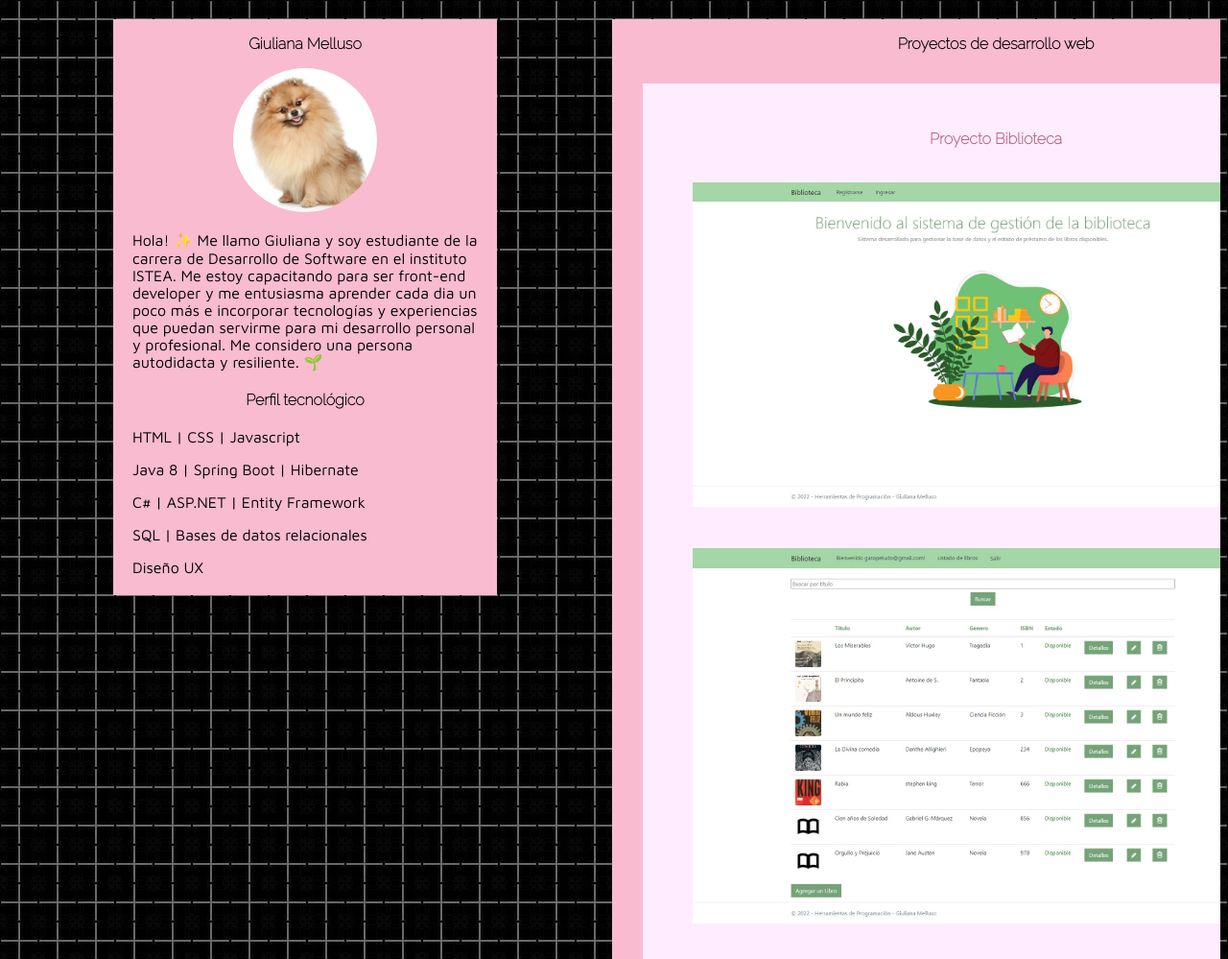
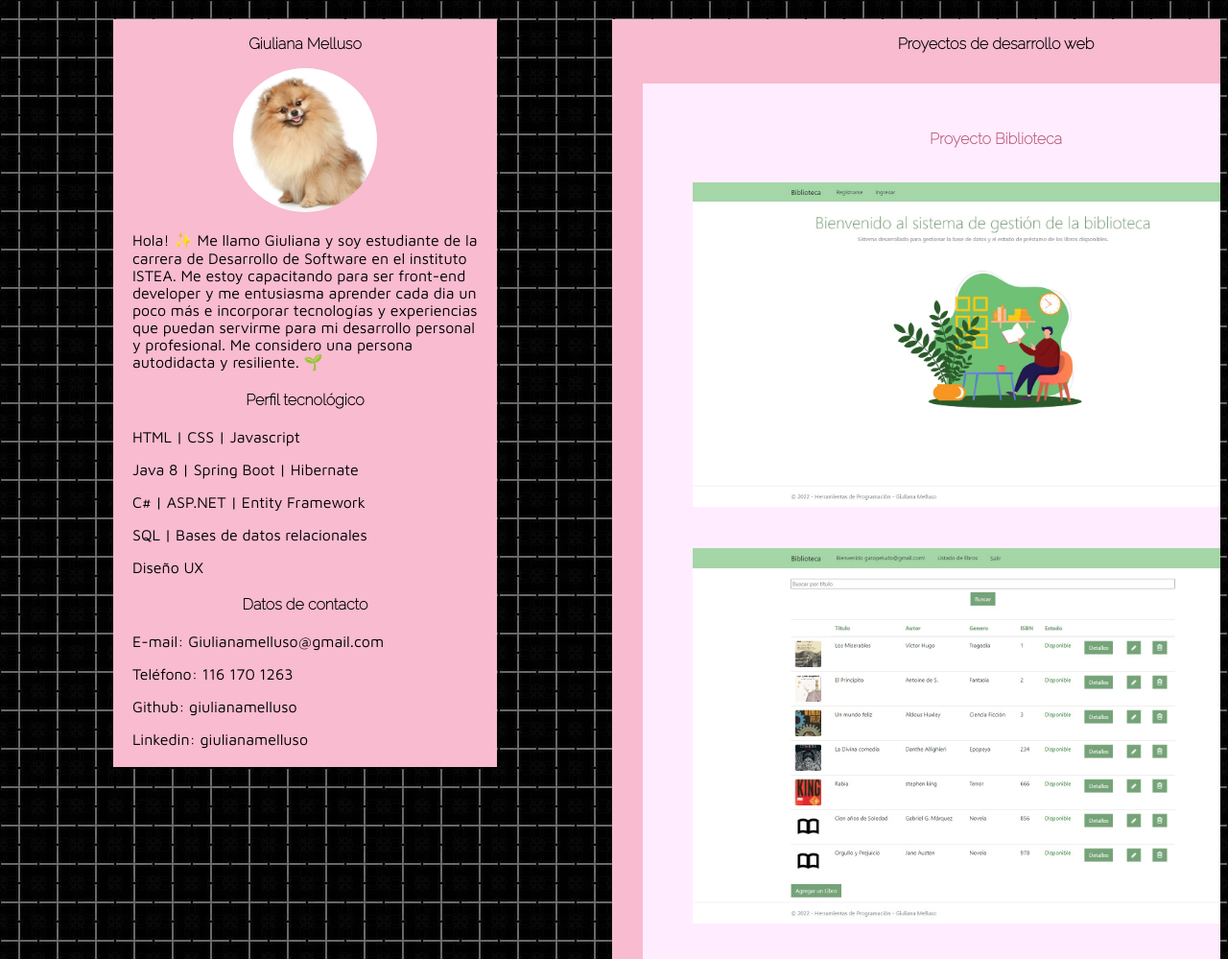
Before and after one commit to GiulianaMelluso/GiulianaMelluso.github.io, a website: page index.html in a window 1280 px wide. Shown: the top 999 px of the page at 96% size. Drawn offline with Linux system fonts and the light colour scheme.

Commit message:
segundo commit

```diff
--- a/index.html
+++ b/index.html
@@ -46,6 +46,16 @@
                 <p>C# | ASP.NET | Entity Framework</p>
                 <p>SQL | Bases de datos relacionales</p>
                 <p>Diseño UX</p>
+            </div>
+
+            <p class="title">Datos de contacto</p>
+
+            <div class="desc">
+
+                <p>E-mail: Giulianamelluso@gmail.com</p>
+                <p>Teléfono: 116 170 1263</p>
+                <p>Github: giulianamelluso</p>
+                <p>Linkedin: giulianamelluso</p>
             </div>
 
         </div>
```
